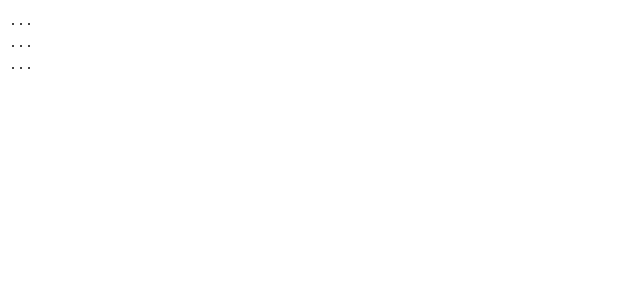
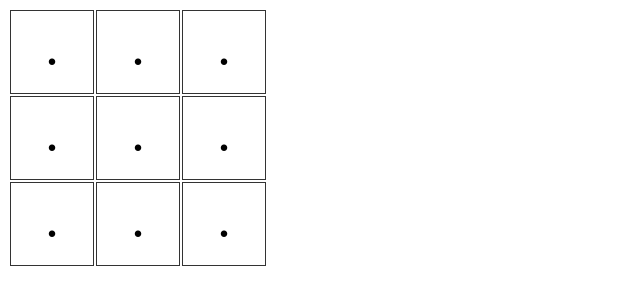
Before and after one commit to LetsCodeBP/tic-tac-toe-senior, a website with bundled scripts: page index.html in a window 1280 px wide. Shown: the whole page, without its empty margins (0-640 px from the left). Built offline with nearby package versions, Linux system fonts and the light colour scheme.

Commit message:
feat(beauty): such view, so looks, wow!

```diff
--- a/index.html
+++ b/index.html
@@ -4,6 +4,20 @@
     <title>Tic Tac Toe</title>
     <meta charset="utf-8">
     <script type="module" src="main.js"></script>
+    <style>
+      .game-root td {
+        height: 80px;
+        width: 80px;
+        background: white;
+        text-align: center;
+        vertical-align: middle;
+        line-height: 80px;
+        font-size: 40px;
+        text-transform: uppercase;
+        font-weight: bold;
+        border: 1px solid #333;
+      }
+    </style>
   </head>
   <body>
     <div class="game-root"></div>
```
